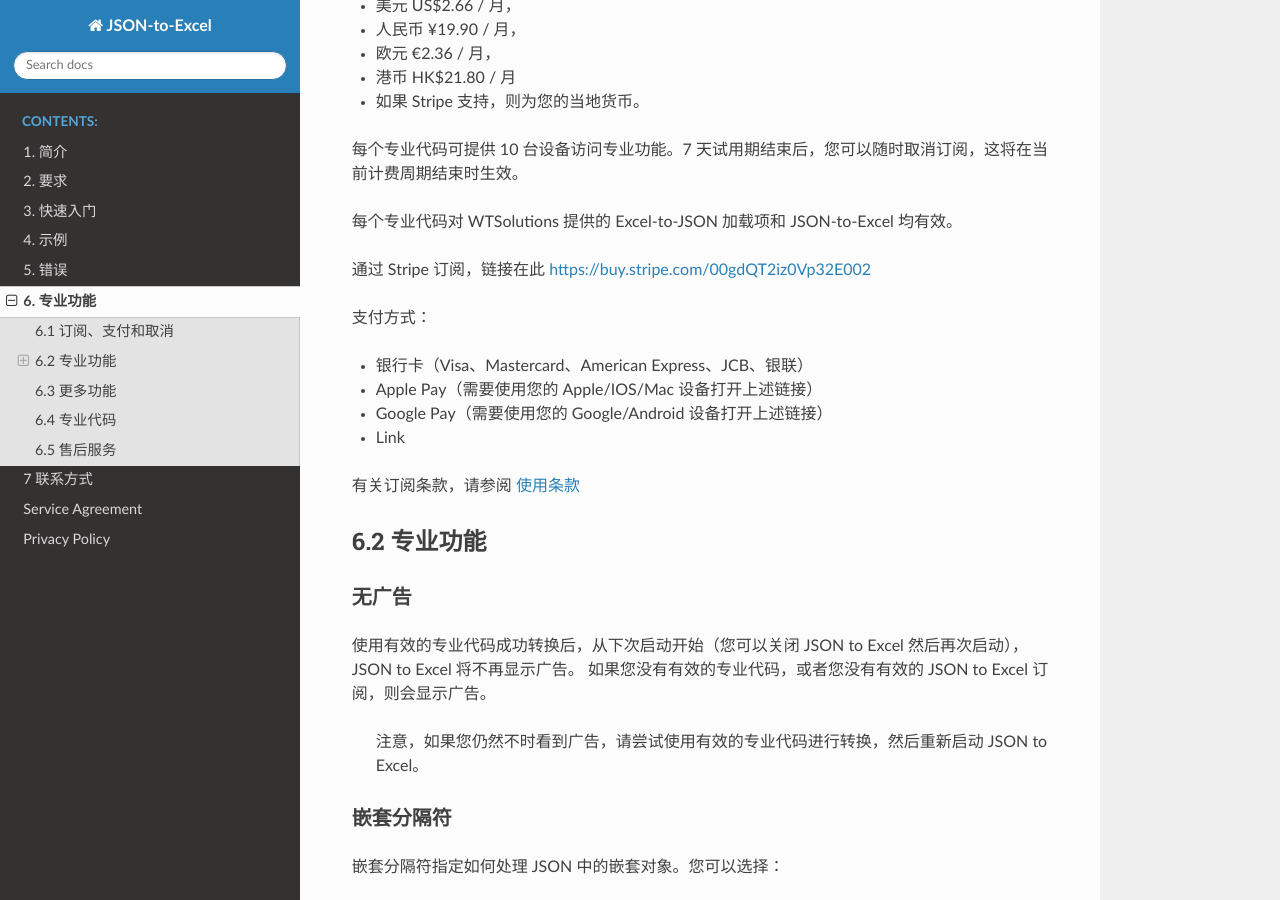
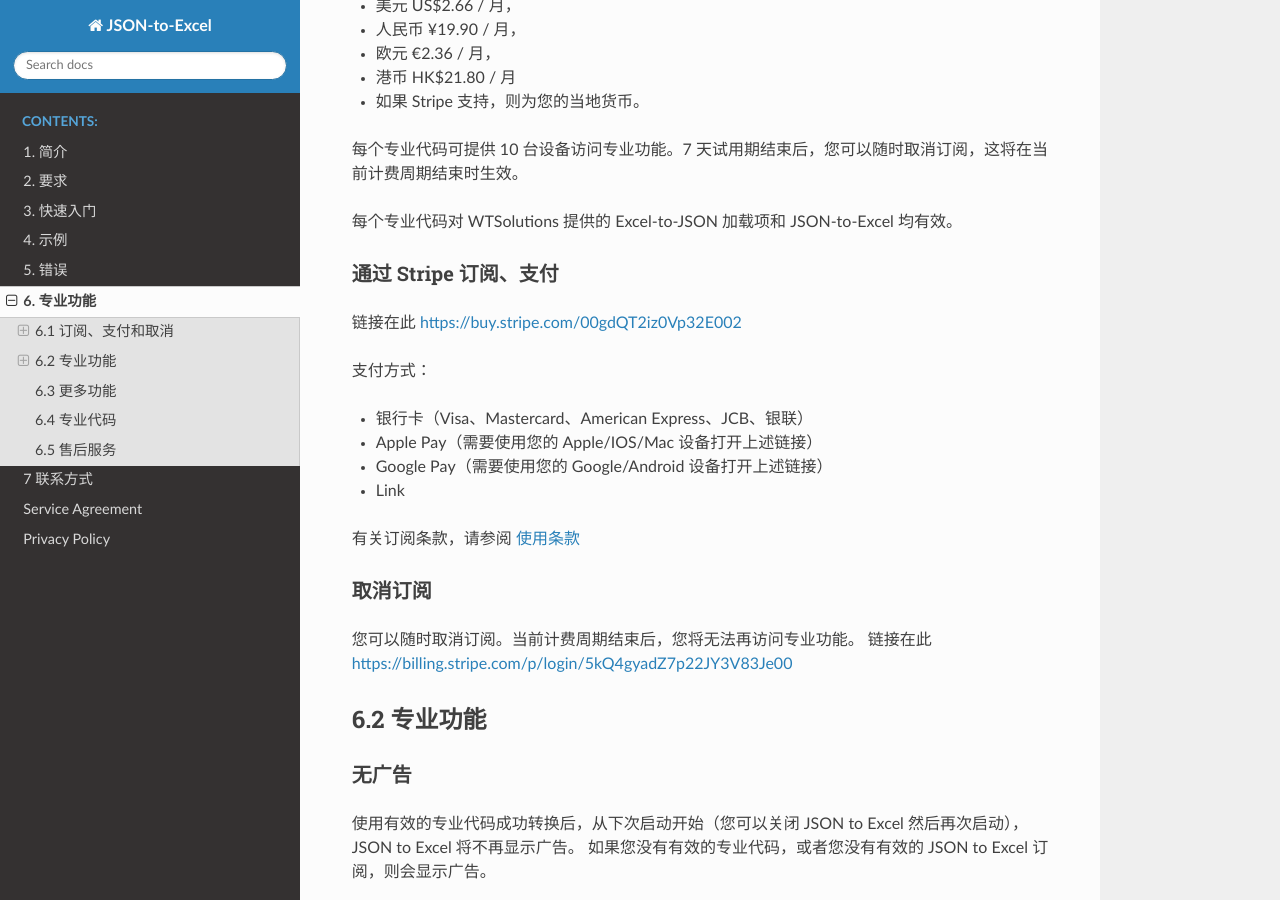
Before and after one commit to he-yang/JSON-to-Excel-zh-CN, a Sphinx documentation site: the page built from source/profeatures.md, in a window 1280 px wide and 900 px high, scrolled down 425 px. Built offline with Sphinx 7.4.7 and the Read the Docs theme 3.1.0, drawn with Linux system fonts in a browser that asks for light colours.

Commit message:
update link to manage subscription

```diff
--- a/source/profeatures.md
+++ b/source/profeatures.md
@@ -17,7 +17,9 @@
 
 每个专业代码对 WTSolutions 提供的 Excel-to-JSON 加载项和 JSON-to-Excel 均有效。
 
-通过 Stripe 订阅，链接在此 [https://buy.stripe.com/00gdQT2iz0Vp32E002](https://buy.stripe.com/00gdQT2iz0Vp32E002)
+### 通过 Stripe 订阅、支付
+
+链接在此 [https://buy.stripe.com/00gdQT2iz0Vp32E002](https://buy.stripe.com/00gdQT2iz0Vp32E002)
 
 支付方式：
 - 银行卡（Visa、Mastercard、American Express、JCB、银联）
@@ -27,6 +29,10 @@
 
 有关订阅条款，请参阅 [使用条款](termsofuse.md)
 
+### 取消订阅
+
+您可以随时取消订阅。当前计费周期结束后，您将无法再访问专业功能。
+链接在此 [https://billing.stripe.com/p/login/5kQ4gyadZ7p22JY3V83Je00](https://billing.stripe.com/p/login/5kQ4gyadZ7p22JY3V83Je00)
 
 
 ## 6.2 专业功能
```
